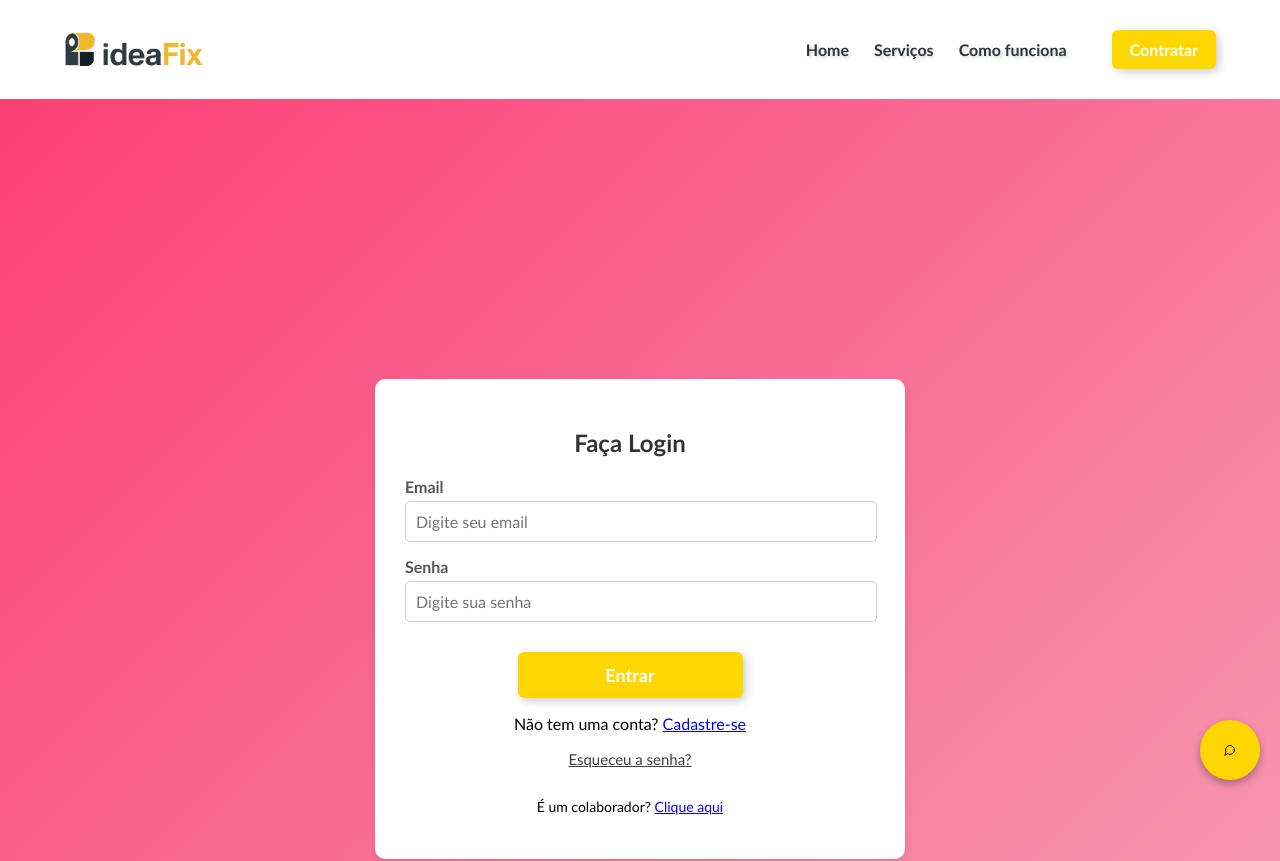
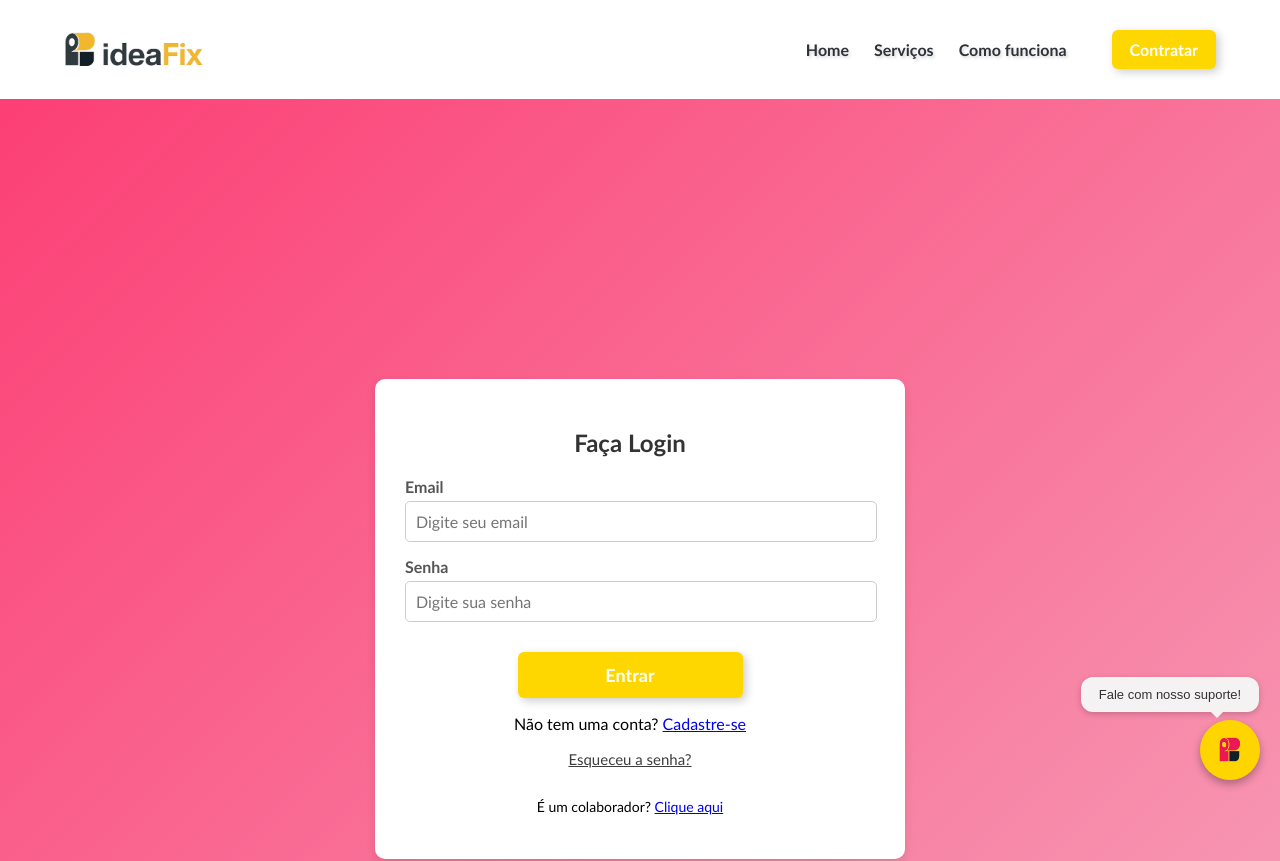
Before and after one commit to aziul89/fixapp_web, a React (Create React App) app: page /login in a window 1280 px wide. Shown: the top 861 px of the page. Built offline with nearby package versions, Linux system fonts and the light colour scheme; no server answers.

Commit message:
update chat design

```diff
--- a/src/components/Chat.js
+++ b/src/components/Chat.js
@@ -1,7 +1,8 @@
 import React, { useEffect, useState } from 'react';
 import { db } from '../firebase';
 import { collection, addDoc, serverTimestamp, query, orderBy, onSnapshot } from 'firebase/firestore';
-import { X } from 'lucide-react';
+import { X, ArrowRight} from 'lucide-react';
+
 
 const Chat = ({ toggleChat }) => {
   const [messages, setMessages] = useState([]);
@@ -30,7 +31,7 @@ const Chat = ({ toggleChat }) => {
     <div className="chat-window">
       <div className="chat-header">
         <span>💬 Suporte Online</span>
-        <button className="close-btn" onClick={toggleChat}><X size={20} /></button>
+        <button className="close-btn" onClick={toggleChat}><X size={15} color="red" /></button>
       </div>
       <div className="chat-messages">
         {messages.map(msg => (
@@ -46,7 +47,7 @@ const Chat = ({ toggleChat }) => {
           onChange={e => setInput(e.target.value)}
           placeholder="Digite sua mensagem..."
         />
-        <button type="submit">Enviar</button>
+        <button type="submit"><ArrowRight size={20} style={{ marginLeft: '3px' }} /></button>
       </form>
     </div>
   );
--- a/src/components/ChatButton.js
+++ b/src/components/ChatButton.js
@@ -5,15 +5,21 @@ import '../styles/ChatButton.css';
 
 const ChatButton = () => {
   const [isOpen, setIsOpen] = useState(false);
+  const [showBubble, setShowBubble] = useState(true);
 
   const toggleChat = () => setIsOpen(!isOpen);
+  const hideBubble = () => setShowBubble(false);
 
   return (
     <div className="chat-button-container">
       {isOpen && <Chat toggleChat={toggleChat} />}
-      <button className="chat-toggle-button" onClick={toggleChat}>
-        {isOpen ? <X size={24} /> : <MessageCircle size={24} />}
-      </button>
+
+      <div className="chat-float-wrapper">
+        {!isOpen && <span className="chat-bubble">Fale com nosso suporte!</span>}
+        <button className="chat-toggle-button" onClick={toggleChat}>
+          <img src="chatlogo.png" alt="Logo" className="chat-logo" />
+        </button>
+      </div>
     </div>
   );
 };
--- a/src/firebase.js
+++ b/src/firebase.js
@@ -1,3 +1,4 @@
+import { getAuth, signInAnonymously } from "firebase/auth";
 import { initializeApp } from "firebase/app";
 import { getFirestore } from "firebase/firestore";
 
@@ -12,5 +13,11 @@ const firebaseConfig = {
 
 const app = initializeApp(firebaseConfig);
 const db = getFirestore(app);
+const auth = getAuth(app);
 
-export { db };
+// Login anônimo automático
+signInAnonymously(auth).catch((error) => {
+  console.error("Erro no login anônimo:", error);
+});
+
+export { db, auth };
--- a/src/styles/ChatButton.css
+++ b/src/styles/ChatButton.css
@@ -3,7 +3,7 @@
   position: fixed;
   bottom: 20px;
   right: 20px;
-  z-index: 1000;
+  z-index: 1003;
 }
 
 /* Botão flutuante */
@@ -25,6 +25,11 @@
   background-color: #e6c200;
 }
 
+.chat-logo {
+  width: 35px;
+  height: 35px;
+}
+
 /* Janela do chat */
 .chat-window {
   position: fixed;
@@ -44,7 +49,7 @@
 .chat-header {
   background-color: #FFD500;
   color: #333;
-  padding: 12px;
+  padding: 4px;
   font-weight: bold;
   display: flex;
   justify-content: space-between;
@@ -55,6 +60,11 @@
   background: none;
   border: none;
   cursor: pointer;
+  background-color: #e3e3e3;
+}
+
+.close-btn:hover {
+  background-color: rgba(255, 0, 0, 0.1);
 }
 
 /* Área de mensagens */
@@ -86,11 +96,48 @@
 .chat-input button {
   background-color: #FFD500;
   border: none;
-  padding: 10px 15px;
+  border-radius: 0;
+  padding: 5px 12px;
   cursor: pointer;
   font-weight: bold;
+  display: inline-flex;
+  align-items: center;
 }
 
 .chat-input button:hover {
   background-color: #e6c200;
 }
+
+/* Wrapper para botão e balão */
+.chat-float-wrapper {
+  display: flex;
+  flex-direction: column;
+  align-items: center;
+}
+
+/* Balão de fala */
+.chat-bubble {
+  position: relative;
+  background-color: #f4f2f2;
+  color: #333;
+  padding: 10px 18px;
+  border-radius: 12px;
+  font-size: 13px;
+  margin-bottom: 8px;
+  white-space: nowrap;
+  box-shadow: 0 2px 6px rgba(0, 0, 0, 0.2);
+  font-family: sans-serif;
+  margin-left: -120px;
+}
+
+/* Triângulo do balão */
+.chat-bubble::after {
+  content: '';
+  position: absolute;
+  bottom: -6px;
+  right: 30px;
+  transform: translateX(-50%);
+  border-width: 6px 6px 0 6px;
+  border-style: solid;
+  border-color: #f4f2f2 transparent transparent transparent;
+}
--- a/src/styles/Footer.css
+++ b/src/styles/Footer.css
@@ -5,7 +5,7 @@
 .footer {
   background-color: #ffffff;
   color: white;
-  padding: 30px 20px;
+  padding: 20px 20px;
   text-align: center;
 }
 
```
